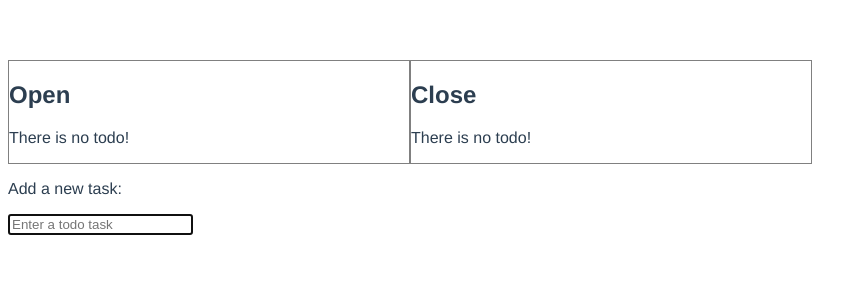
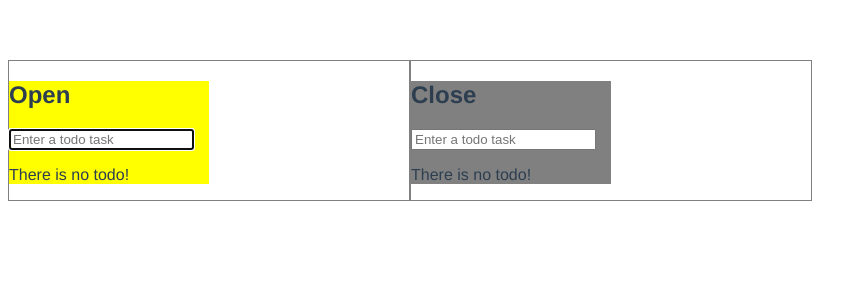
Before and after one commit to tuanlc/todo, a Vue app: page / in a window 1280 px wide. Shown: the top 300 px of the page, without its empty margins (0-867 px from the left). Built offline with nearby package versions, Linux system fonts and the light colour scheme.

Commit message:
Handle todos with vuex

```diff
--- a/src/App.vue
+++ b/src/App.vue
@@ -1,11 +1,10 @@
 <template>
   <div id="app">
     <draggable class="container" group="labels" @start="drag=true" @end="drag=false">
-      <div class="container-item" v-for="(label, index) in labels" :key="index">
+      <div class="container-item" v-for="(label, index) in categorizedLabels" :key="index">
         <todo-list v-bind:label="label" :todos="todos" />
       </div>
     </draggable>
-    <todo-form @on-adding="addTodo"/>
   </div>
 </template>
 
@@ -13,30 +12,23 @@
 
 import draggable from 'vuedraggable'
 import TodoList from './components/TodoList.vue'
-import TodoForm from './components/TodoForm.vue'
-import { mapState, mapActions } from 'vuex'
+import { mapState, mapGetters } from 'vuex'
 
 export default {
   name: 'app',
   components: {
     TodoList,
-    TodoForm,
     draggable
   },
   data() {
     return {}
   },
-  methods: {
-    ...mapActions({
-      addTodo (title) {
-        this.$store.dispatch('addTodo', { title });
-      }
-    })
-  },
   computed: {
     ...mapState([
-      "todos",
-      "labels"
+      "todos"
+    ]),
+    ...mapGetters([
+      "categorizedLabels"
     ])
   }
 }
--- a/src/components/TodoForm.vue
+++ b/src/components/TodoForm.vue
@@ -1,6 +1,5 @@
 <template>
   <form @submit="onSubmit">
-    <p>Add a new task: </p>
     <input placeholder="Enter a todo task" v-model="title" autofocus/>
   </form>
 </template>
@@ -15,6 +14,8 @@ export default {
   methods: {
     onSubmit(event) {
       event.preventDefault();
+      if (!this.title) return;
+
       this.$emit('on-adding', this.title);
       this.title = '';
     }
--- a/src/components/TodoItem.vue
+++ b/src/components/TodoItem.vue
@@ -1,6 +1,7 @@
 <template>
   <div class="todo-item">
     <label>{{ todo.title }}</label>
+    <button v-on:click="removeTodo()">x</button>
   </div>
 </template>
 
@@ -10,6 +11,11 @@ export default {
     todo: {
       type: Object,
       required: true
+    }
+  },
+  methods: {
+    removeTodo () {
+      this.$store.dispatch('removeTodo', this.todo.id);
     }
   }
 }
--- a/src/components/TodoList.vue
+++ b/src/components/TodoList.vue
@@ -1,40 +1,55 @@
 <template>
-  <div class="todo-list">
-    <h2>{{ label }}</h2>
-    <draggable group="todos" @start="drag=true" @end="drag=false">
-      <div v-for="(todo, index) in todos" :key="index">
+  <div class="todo-list" v-bind:style="{ 'background-color': label.color }">
+    <h2>{{ label.title }}</h2>
+    <draggable group="todos" @start="drag=true" @end="drag=false" :move="onMove">
+      <div v-for="(todo, index) in labeledTodos" :key="index">
         <todo-item v-bind:todo="todo" />
       </div>
     </draggable>
-    <div v-if="!todos.length">
+    <todo-form @on-adding="addTodo"/>
+    <div v-if="!labeledTodos.length">
       <p>There is no todo!</p>
     </div>
   </div>
 </template>
 
 <script>
-import TodoItem from './TodoItem.vue';
-import draggable from 'vuedraggable';
+import TodoItem from './TodoItem.vue'
+import draggable from 'vuedraggable'
+import TodoForm from './TodoForm.vue'
 
 export default {
   name: 'TodoList',
   props: {
-    todos: {
-      type: Array,
-      required: true
-    },
     label: {
-      type: String,
+      type: Object,
       required: true
     }
   },
   components: {
     TodoItem,
+    TodoForm,
     draggable
   },
   data() {
     return {
     };
+  },
+  computed: {
+    labeledTodos: function() {
+      return this.$store.getters.labeledTodos(this.label.title)
+    }
+  },
+  methods: {
+    addTodo (title) {
+      this.$store.dispatch('addTodo', { title, label: this.label.title });
+    },
+    onMove (event, originalEvent) {
+      console.log(444, event); //eslint-disable-line
+      console.log(55555, originalEvent); //eslint-disable-line
+
+      return;
+    }
   }
 }
 </script>
--- a/src/main.js
+++ b/src/main.js
@@ -10,9 +10,24 @@ Vue.use(Vuex)
 const store = new Vuex.Store({
   state: {
     todos: [],
-    labels: ["Open", "Close"]
+    labels: [{
+      title: "Open",
+      isCategory: true,
+      color: "yellow"
+    }, {
+      title: "Close",
+      isCategory: true,
+      color: "gray"
+    }]
   },
-  getters: {},
+  getters: {
+    categorizedLabels (state) {
+      return state.labels.filter(label => label.isCategory)
+    },
+    labeledTodos: state => (label="Open") => {
+      return state.todos.filter(todo => todo.label === label)
+    }
+  },
   mutations: {
     addTodo (state, todo) {
       todo.id = todo.id || uuidv4()
@@ -22,7 +37,7 @@ const store = new Vuex.Store({
 
       state.todos.push(todo)
     },
-    removeTo (state, id) {
+    removeTodo (state, id) {
       const todo = state.todos.find(todo => todo.id === id)
 
       if (todo) {
@@ -45,8 +60,8 @@ const store = new Vuex.Store({
     addTodo ({ commit }, todo) {
       commit('addTodo', todo)
     },
-    removeTo ({ commit }, id) {
-      commit('removeTo', id)
+    removeTodo ({ commit }, id) {
+      commit('removeTodo', id)
     },
     updateTodo ({ commit }, todo) {
       commit('updateTodo', todo)
```
